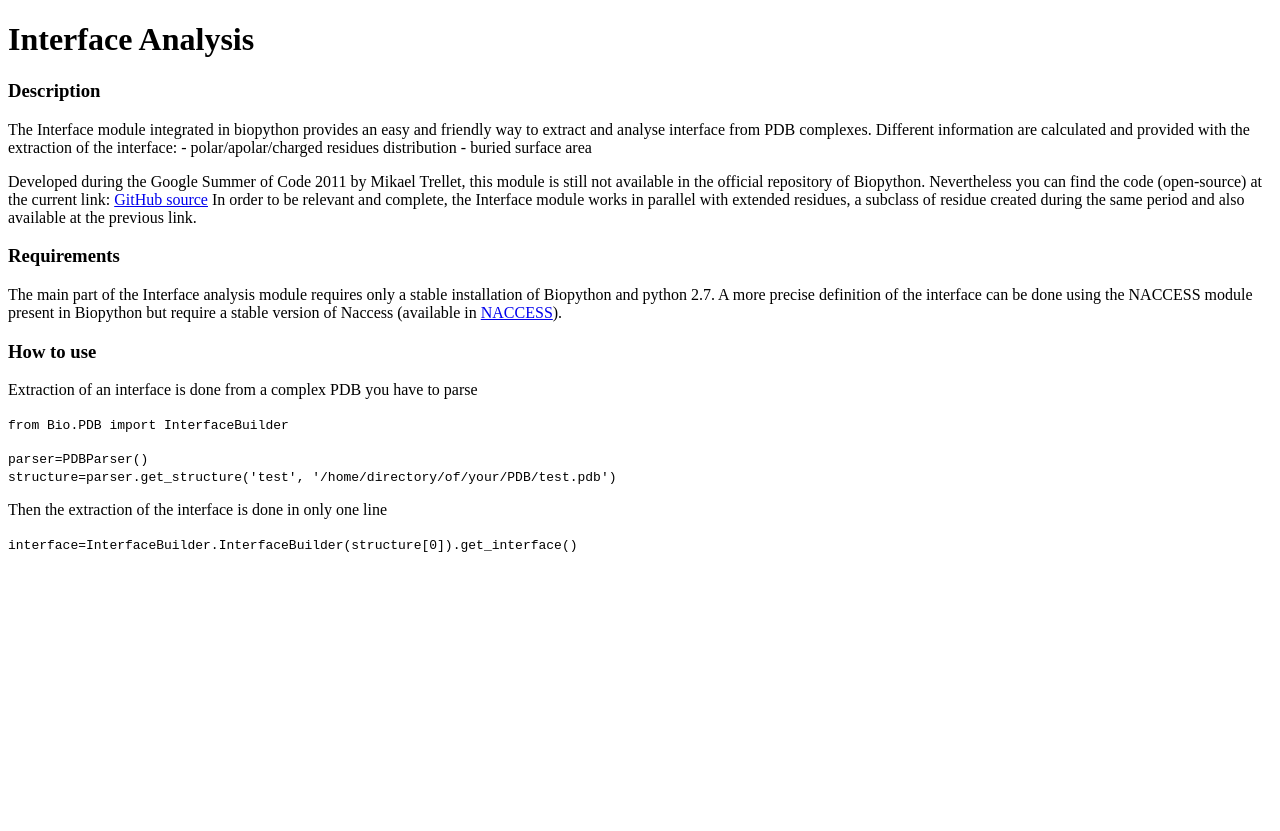
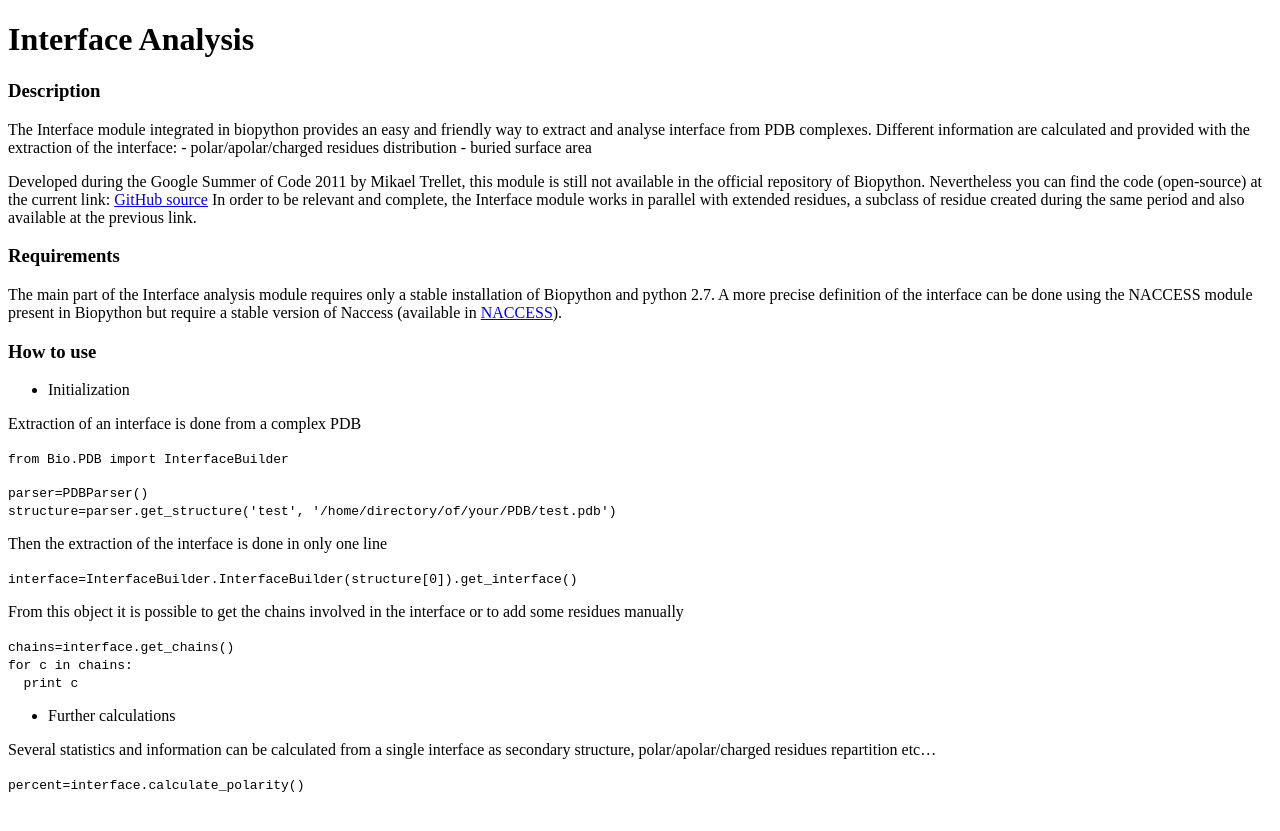
Before and after one commit to biopython/biopython.github.io, a Jekyll site: the page built from wiki/Interface_Analysis.md, in a window 1280 px wide. Shown: the top 831 px of the page. Built offline with Jekyll 4.4.1, drawn with Linux system fonts in a browser that asks for light colours.

Commit message:
Change to wiki page

```diff
--- a/wiki/Interface_Analysis.md
+++ b/wiki/Interface_Analysis.md
@@ -31,7 +31,9 @@ but require a stable version of Naccess (available in
 
 ### How to use
 
-Extraction of an interface is done from a complex PDB you have to parse
+-   Initialization
+
+Extraction of an interface is done from a complex PDB
 
 `from Bio.PDB import InterfaceBuilder`
 
@@ -41,3 +43,18 @@ Extraction of an interface is done from a complex PDB you have to parse
 Then the extraction of the interface is done in only one line
 
 `interface=InterfaceBuilder.InterfaceBuilder(structure[0]).get_interface()`
+
+From this object it is possible to get the chains involved in the
+interface or to add some residues manually
+
+`chains=interface.get_chains()`
+`for c in chains:`
+`  print c`
+
+-   Further calculations
+
+Several statistics and information can be calculated from a single
+interface as secondary structure, polar/apolar/charged residues
+repartition etc...
+
+`percent=interface.calculate_polarity()`
```
Also changed, not shown: 1 other file.
